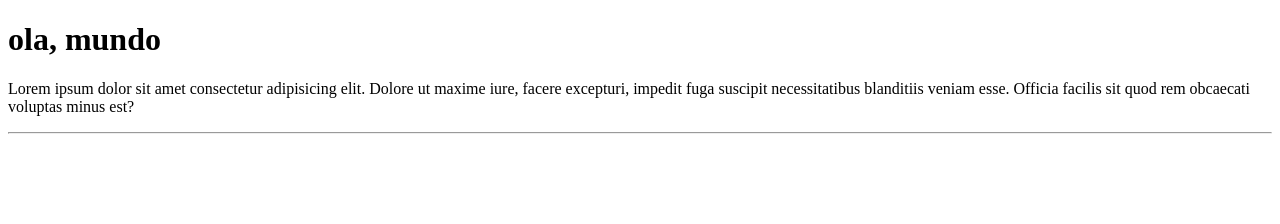
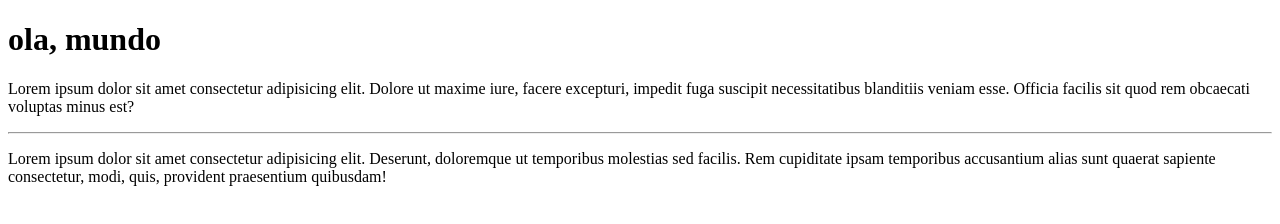
Before and after one commit to gallotti1959/ola_mundo, a plain HTML site: page Site-Example/index.html in a window 1280 px wide. Drawn offline with Linux system fonts and the light colour scheme.

Commit message:
Pagina PAdcionei um paragrafincipal

```diff
--- a/Site-Example/index.html
+++ b/Site-Example/index.html
@@ -9,5 +9,6 @@
     <h1>ola, mundo</h1>
     <p>Lorem ipsum dolor sit amet consectetur adipisicing elit. Dolore ut maxime iure, facere excepturi, impedit fuga suscipit necessitatibus blanditiis veniam esse. Officia facilis sit quod rem obcaecati voluptas minus est?</p>
     <hr>
+    <p>Lorem ipsum dolor sit amet consectetur adipisicing elit. Deserunt, doloremque ut temporibus molestias sed facilis. Rem cupiditate ipsam temporibus accusantium alias sunt quaerat sapiente consectetur, modi, quis, provident praesentium quibusdam!</p>
 </body>
 </html>
```
